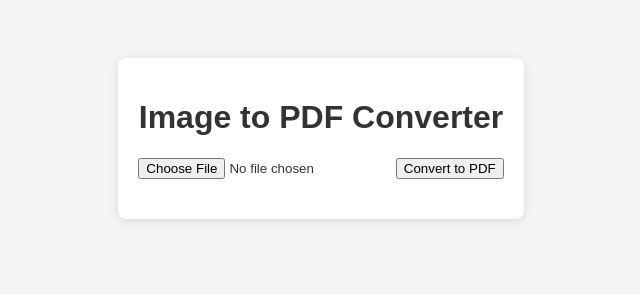
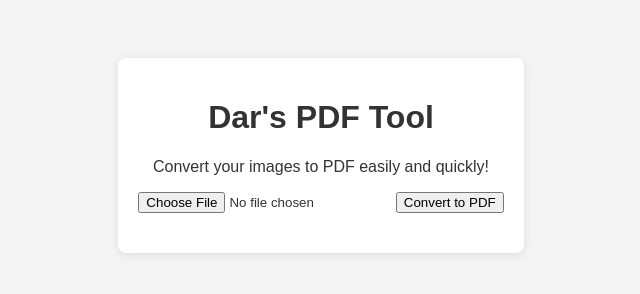
Before and after one commit to aijaz009/pdf-to-image-new, a website: page views/index.html in a window 1280 px wide. Shown: the whole page, without its empty margins (319-959 px from the left). Drawn offline with Linux system fonts and the light colour scheme; files that its build step writes are made by us from their sources.

Commit message:
Update index.html

```diff
--- a/views/index.html
+++ b/views/index.html
@@ -3,12 +3,13 @@
 <head>
     <meta charset="UTF-8">
     <meta name="viewport" content="width=device-width, initial-scale=1.0">
-    <title>Image to PDF Converter</title>
+    <title>Dar's PDF Tool</title>
     <link rel="stylesheet" href="styles.css">
 </head>
 <body>
     <div class="container">
-        <h1>Image to PDF Converter</h1>
+        <h1>Dar's PDF Tool</h1>
+        <p>Convert your images to PDF easily and quickly!</p>
         <form action="/convert" method="POST" enctype="multipart/form-data">
             <input type="file" name="image" accept="image/*" required>
             <button type="submit">Convert to PDF</button>
```
